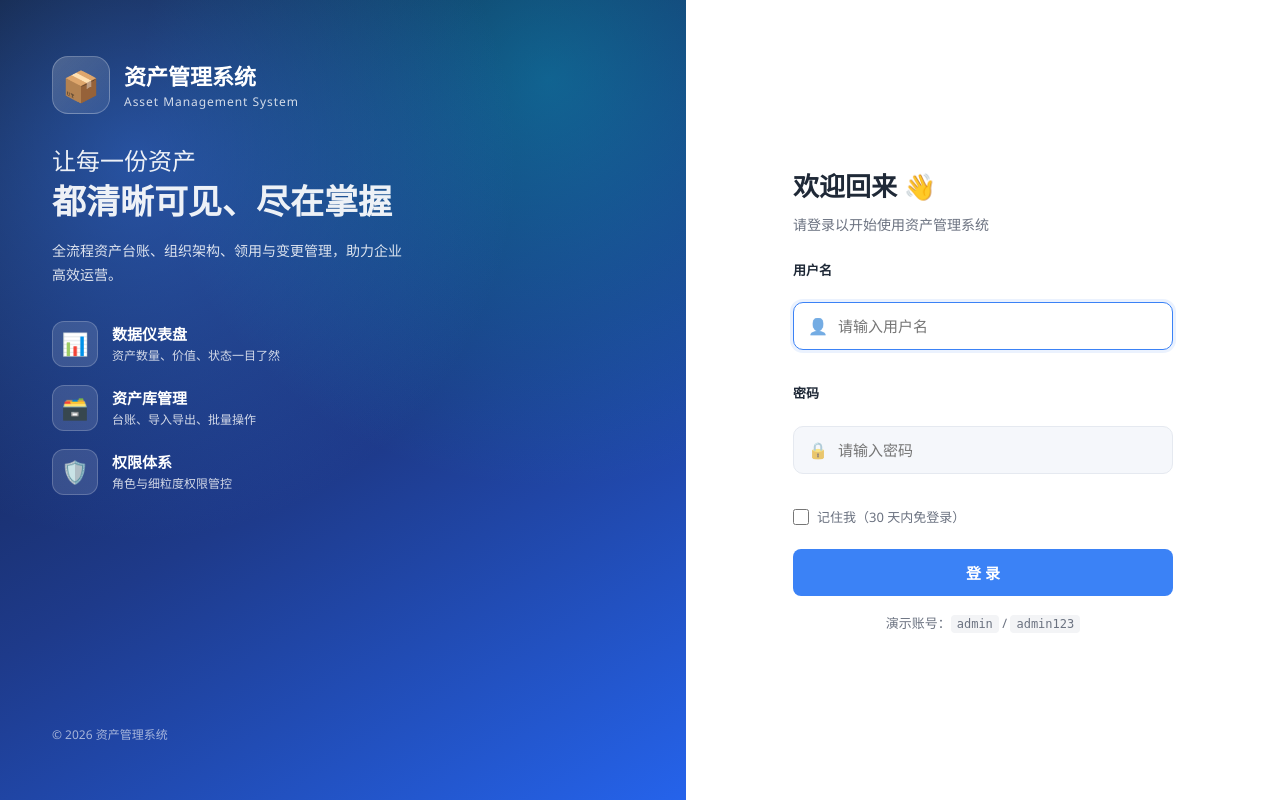
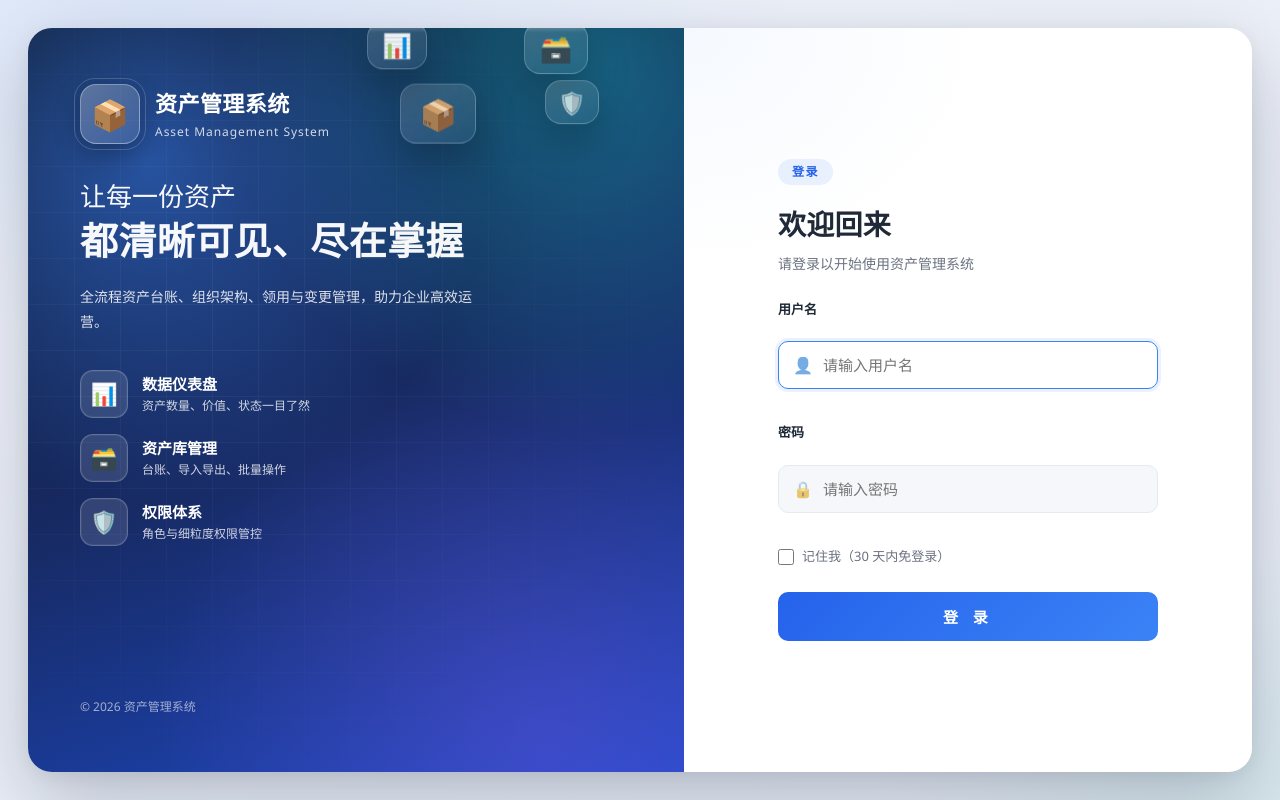
Before and after one commit to hmzztwj/Asset-Management-System, a Django app: page /login/ in a window 1280 px wide. Run offline with Django 5.2, Linux system fonts and the light colour scheme.

Commit message:
style: 美化登录页两侧留白与视觉层次
- 整页改为蓝绿渐变光晕背景，消除单一浅灰
- 左栏深色区叠加渐隐网格纹理 + 4 个缓慢漂浮的资产图标小卡，填补留白
- Logo 加光圈、特性图标悬停微动
- 右侧表单加登录徽标、渐变悬浮登录按钮、输入框聚焦过渡
- 圆角卡片化(24px)；适配移动端隐藏漂浮卡、尊重 prefers-reduced-motion

```diff
--- a/static/css/style.css
+++ b/static/css/style.css
@@ -351,67 +351,129 @@ table.actions { display: flex; gap: 8px; }
 
 /* ---------- 新版登录页（左右分栏） ---------- */
 .login-body {
-    min-height: 100vh; background: #eef1f6; margin: 0; padding: 0;
+    min-height: 100vh; margin: 0; padding: 28px;
+    background:
+        radial-gradient(1100px 700px at 12% -10%, rgba(59,130,246,.12), transparent 60%),
+        radial-gradient(900px 600px at 105% 110%, rgba(16,185,129,.10), transparent 55%),
+        linear-gradient(160deg, #eef2f9 0%, #e7ecf6 100%);
     display: flex; align-items: center; justify-content: center;
 }
 .login-shell {
-    display: flex; width: 100%; min-height: 100vh;
-    max-width: 1280px; box-shadow: 0 30px 80px rgba(0,0,0,.18);
+    display: flex; width: 100%; min-height: calc(100vh - 56px);
+    max-width: 1280px; border-radius: 24px; overflow: hidden;
+    box-shadow: 0 30px 80px rgba(2, 12, 40, .22), 0 4px 18px rgba(2, 12, 40, .06);
 }
 .login-hero {
-    flex: 1.15; color: #fff; padding: 56px 52px;
+    position: relative; flex: 1.15; color: #fff; padding: 56px 52px; overflow: hidden;
     background:
-        radial-gradient(circle at 20% 20%, rgba(59,130,246,.5), transparent 45%),
-        radial-gradient(circle at 80% 10%, rgba(6,182,212,.4), transparent 45%),
-        linear-gradient(150deg, #0f172a 0%, #1e3a8a 55%, #2563eb 100%);
+        radial-gradient(circle at 18% 18%, rgba(59,130,246,.55), transparent 42%),
+        radial-gradient(circle at 85% 6%, rgba(34,211,238,.38), transparent 40%),
+        radial-gradient(circle at 78% 95%, rgba(139,92,246,.3), transparent 45%),
+        linear-gradient(160deg, #0b1220 0%, #172a63 52%, #1e4fd8 110%);
     display: flex; flex-direction: column; justify-content: center;
+    isolation: isolate;
 }
-.hero-brand { display: flex; align-items: center; gap: 14px; margin-bottom: 30px; }
+/* 网格纹理层：让深色左栏不再单调 */
+.login-hero::before {
+    content: ""; position: absolute; inset: 0; z-index: -1; opacity: .10;
+    background-image:
+        linear-gradient(rgba(255,255,255,.5) 1px, transparent 1px),
+        linear-gradient(90deg, rgba(255,255,255,.5) 1px, transparent 1px);
+    background-size: 46px 46px;
+    mask-image: radial-gradient(circle at 30% 40%, #000, transparent 78%);
+    -webkit-mask-image: radial-gradient(circle at 30% 40%, #000, transparent 78%);
+}
+/* 漂浮的资产卡片示意（装饰性小卡） */
+.hero-floats { position: absolute; z-index: -1; inset: 0; pointer-events: none; }
+.hero-floats i {
+    position: absolute; display: flex; align-items: center; justify-content: center;
+    color: rgba(255,255,255,.92); border-radius: 16px;
+    background: linear-gradient(150deg, rgba(255,255,255,.16), rgba(255,255,255,.05));
+    border: 1px solid rgba(255,255,255,.22);
+    box-shadow: 0 18px 40px rgba(0,0,0,.25); backdrop-filter: blur(2px);
+    font-style: normal; animation: floatY 7s ease-in-out infinite;
+}
+.hero-floats i.f1 { width: 76px; height: 60px; font-size: 30px; top: 12%; left: 58%; animation-delay: 0s; }
+.hero-floats i.f2 { width: 64px; height: 52px; font-size: 26px; bottom: 20%; right: 8%; animation-delay: 1.6s; }
+.hero-floats i.f3 { width: 54px; height: 44px; font-size: 22px; top: 20%; right: 6%; animation-delay: .8s; }
+.hero-floats i.f4 { width: 60px; height: 48px; font-size: 24px; bottom: 10%; left: 52%; animation-delay: 2.4s; }
+@keyframes floatY { 0%,100%{transform:translateY(0)} 50%{transform:translateY(-16px)} }
+
+.login-hero > * { position: relative; }
+.hero-brand { display: flex; align-items: center; gap: 15px; margin-bottom: 34px; }
 .hero-logo {
-    width: 58px; height: 58px; font-size: 30px; border-radius: 16px;
+    position: relative; width: 60px; height: 60px; font-size: 30px; border-radius: 16px;
     display: flex; align-items: center; justify-content: center;
-    background: linear-gradient(135deg, rgba(255,255,255,.2), rgba(255,255,255,.08));
-    border: 1px solid rgba(255,255,255,.25);
+    background: linear-gradient(135deg, rgba(255,255,255,.28), rgba(255,255,255,.1));
+    border: 1px solid rgba(255,255,255,.35);
+    box-shadow: 0 10px 26px rgba(0,0,0,.28);
 }
-.hero-title { font-size: 22px; font-weight: 800; }
-.hero-sub { font-size: 12px; opacity: .8; letter-spacing: .08em; }
-.hero-slogan { font-size: 24px; opacity: .92; line-height: 1.4; }
-.hero-slogan.strong { font-size: 34px; font-weight: 800; margin-bottom: 14px; }
-.hero-desc { font-size: 14px; opacity: .85; max-width: 360px; margin-bottom: 34px; line-height: 1.7; }
-.hero-features { display: flex; flex-direction: column; gap: 18px; }
+.hero-logo::after {
+    content: ""; position: absolute; inset: -7px; border-radius: 21px;
+    border: 1px solid rgba(255,255,255,.18);
+}
+.hero-title { font-size: 22px; font-weight: 800; letter-spacing: .02em; }
+.hero-sub { font-size: 12px; opacity: .8; letter-spacing: .08em; margin-top: 3px; }
+.hero-slogan { font-size: 26px; opacity: .96; line-height: 1.4; font-weight: 500; }
+.hero-slogan.strong { font-size: 38px; font-weight: 800; margin-bottom: 16px; letter-spacing: .01em; }
+.hero-desc { font-size: 14px; opacity: .85; max-width: 400px; margin-bottom: 36px; line-height: 1.8; }
+.hero-features { display: flex; flex-direction: column; gap: 16px; }
 .feature { display: flex; align-items: center; gap: 14px; }
 .feature-icon {
-    width: 46px; height: 46px; font-size: 22px; border-radius: 12px; flex-shrink: 0;
+    width: 48px; height: 48px; font-size: 22px; border-radius: 13px; flex-shrink: 0;
     display: flex; align-items: center; justify-content: center;
-    background: rgba(255,255,255,.12); border: 1px solid rgba(255,255,255,.2);
+    background: rgba(255,255,255,.12); border: 1px solid rgba(255,255,255,.22);
+    box-shadow: inset 0 0 0 1px rgba(255,255,255,.05);
+    transition: background .2s, transform .2s;
 }
+.feature:hover .feature-icon { background: rgba(255,255,255,.2); transform: translateY(-2px); }
 .feature-t { font-weight: 700; font-size: 15px; }
 .feature-d { font-size: 12px; opacity: .8; margin-top: 2px; }
 .hero-foot { margin-top: auto; padding-top: 40px; font-size: 12px; opacity: .6; }
 
 .login-panel {
-    flex: 1; background: #fff; display: flex; align-items: center;
-    justify-content: center; padding: 44px; min-height: 100vh;
+    flex: 1; background:
+        radial-gradient(500px 400px at 0% 0%, rgba(59,130,246,.05), transparent 60%),
+        #ffffff; display: flex; align-items: center;
+    justify-content: center; padding: 44px; position: relative;
 }
 .login-card { width: 100%; max-width: 380px; }
-.panel-title { font-size: 26px; font-weight: 800; color: var(--text); }
+.login-card-head { margin-bottom: 6px; }
+.panel-badge {
+    display: inline-block; font-size: 12px; font-weight: 700; letter-spacing: .12em;
+    color: var(--primary-dark); background: rgba(59,130,246,.1); border-radius: 20px;
+    padding: 4px 14px; margin-bottom: 18px;
+}
+.panel-title { font-size: 28px; font-weight: 800; color: var(--text); letter-spacing: .01em; }
 .panel-sub { color: var(--muted); margin: 8px 0 26px; }
 .auth-label { font-size: 13px; font-weight: 600; margin-bottom: 6px; display: block; }
 .auth-input {
     display: flex; align-items: center; gap: 10px; margin-bottom: 18px;
     background: #f5f7fb; border: 1px solid var(--border); border-radius: 10px; padding: 0 14px;
+    transition: border-color .15s, box-shadow .15s, background .15s;
 }
 .auth-input:focus-within { border-color: var(--primary); background: #fff; box-shadow: 0 0 0 3px rgba(59,130,246,.1); }
 .auth-icon { font-size: 16px; opacity: .6; }
 .auth-input input {
     flex: 1; border: none; outline: none; background: none; padding: 13px 0; font-size: 15px; font-family: inherit;
 }
-.login-card .btn-block { padding: 13px; font-size: 15px; margin-top: 6px; }
+.login-card .btn-block {
+    padding: 14px; font-size: 15px; margin-top: 10px; border-radius: 10px;
+    background: linear-gradient(135deg, #2563eb, #3b82f6); border: none;
+    font-weight: 700; letter-spacing: .35em; cursor: pointer; color: #fff;
+    transition: transform .12s, box-shadow .15s, filter .15s;
+}
+.login-card .btn-block:hover { filter: brightness(1.05); box-shadow: 0 8px 20px rgba(37,99,235,.35); transform: translateY(-1px); }
+.login-card .btn-block:active { transform: translateY(0); }
 
 @media (max-width: 860px) {
     .login-shell { flex-direction: column; min-height: 100vh; }
-    .login-hero { padding: 40px 28px; }
+    .login-hero { padding: 40px 28px; min-height: auto; }
     .login-panel { min-height: auto; padding: 36px 24px; }
+    .hero-floats i { display: none; }
+}
+@media (prefers-reduced-motion: reduce) {
+    .hero-floats i { animation: none; }
 }
 
 /* ---------- 角色权限分组 ---------- */
--- a/templates/login.html
+++ b/templates/login.html
@@ -11,6 +11,12 @@
 <div class="login-shell">
     <!-- 左侧品牌区 -->
     <div class="login-hero">
+        <div class="hero-floats" aria-hidden="true">
+            <i class="f1">📦</i>
+            <i class="f2">🗃️</i>
+            <i class="f3">🛡️</i>
+            <i class="f4">📊</i>
+        </div>
         <div class="hero-brand">
             <div class="hero-logo">📦</div>
             <div class="hero-brand-text">
@@ -32,8 +38,11 @@
     <!-- 右侧登录表单 -->
     <div class="login-panel">
         <div class="login-card">
-            <div class="panel-title">欢迎回来 👋</div>
-            <div class="panel-sub">请登录以开始使用资产管理系统</div>
+            <div class="login-card-head">
+                <div class="panel-badge">登录</div>
+                <div class="panel-title">欢迎回来</div>
+                <div class="panel-sub">请登录以开始使用资产管理系统</div>
+            </div>
 
             {% if error %}
             <div class="message error" style="display:block;">用户名或密码不正确，请重试。</div>
@@ -58,7 +67,7 @@
                 {% if next %}<input type="hidden" name="next" value="{{ next }}">{% endif %}
                 <button type="submit" class="btn btn-block">登 录</button>
             </form>
-            <div class="auth-hint">演示账号：<code>admin</code> / <code>admin123</code></div>
+            <!-- <div class="auth-hint">演示账号：<code>admin</code> / <code>admin123</code></div> -->
         </div>
     </div>
 </div>
```
